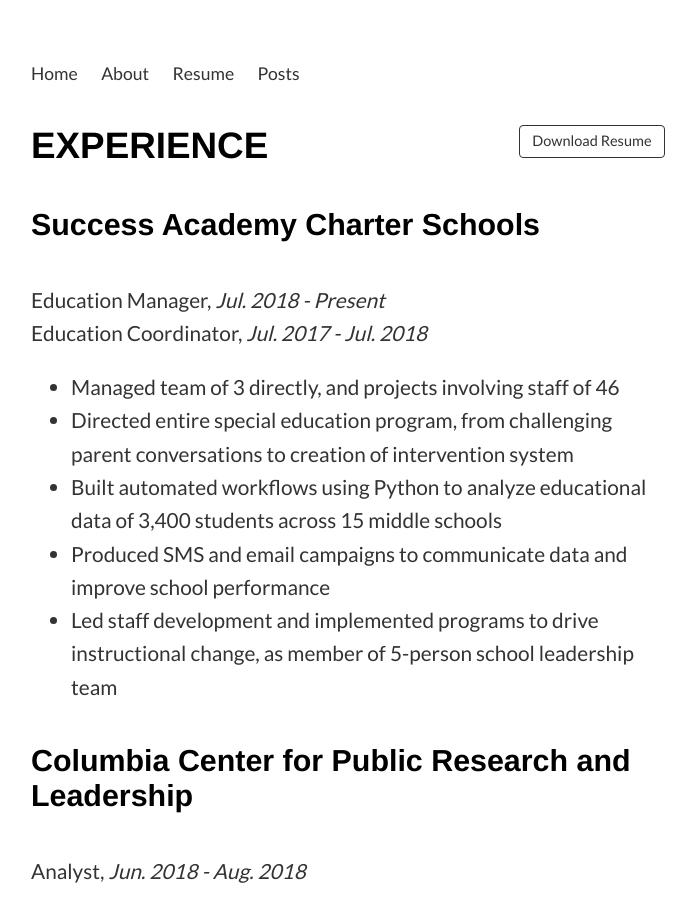
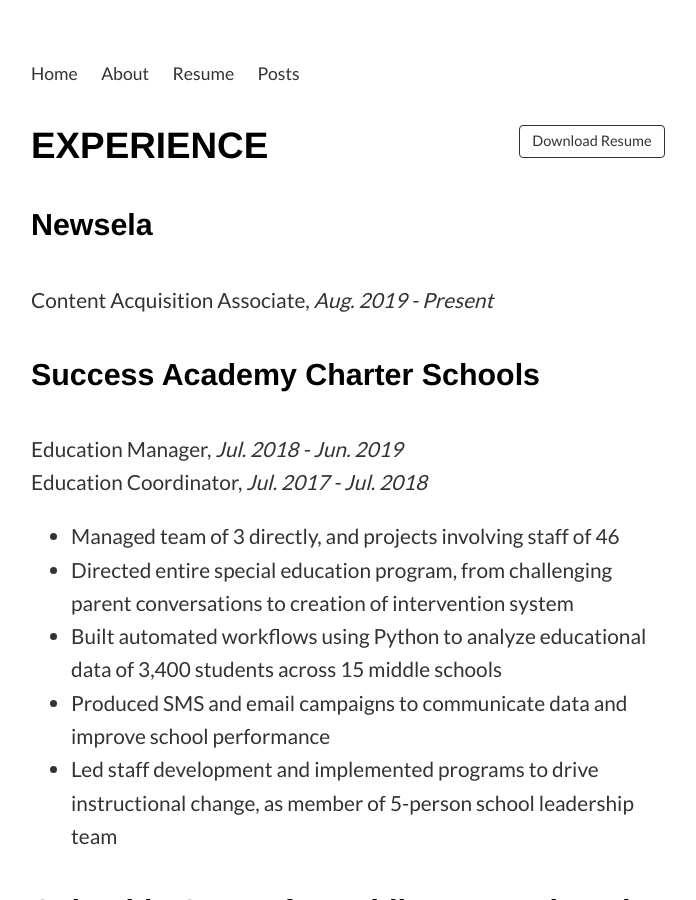
Before and after one commit to andrewjoelpeters/andrewjoelpeters.github.io, a Jekyll site: the page built from resume/index.md, in a window 1280 px wide and 900 px high. Shown: the whole window, without its empty margins (257-953 px from the left). Built offline with Jekyll 4.4.1, drawn with Linux system fonts in a browser that asks for light colours.

Commit message:
Update index.md

```diff
--- a/resume/index.md
+++ b/resume/index.md
@@ -7,8 +7,11 @@
 <a href="/assets/files/Peters-Resume.pdf" class="btn" title="Download Resume as PDF">Download Resume</a>
 
 ### EXPERIENCE
+#### Newsela
+Content Acquisition Associate, *Aug. 2019 - Present*
+
 #### Success Academy Charter Schools
-Education Manager, *Jul. 2018 - Present*
+Education Manager, *Jul. 2018 - Jun. 2019*
 Education Coordinator, *Jul. 2017 - Jul. 2018*
 
 * Managed team of 3 directly, and projects involving staff of 46
```
